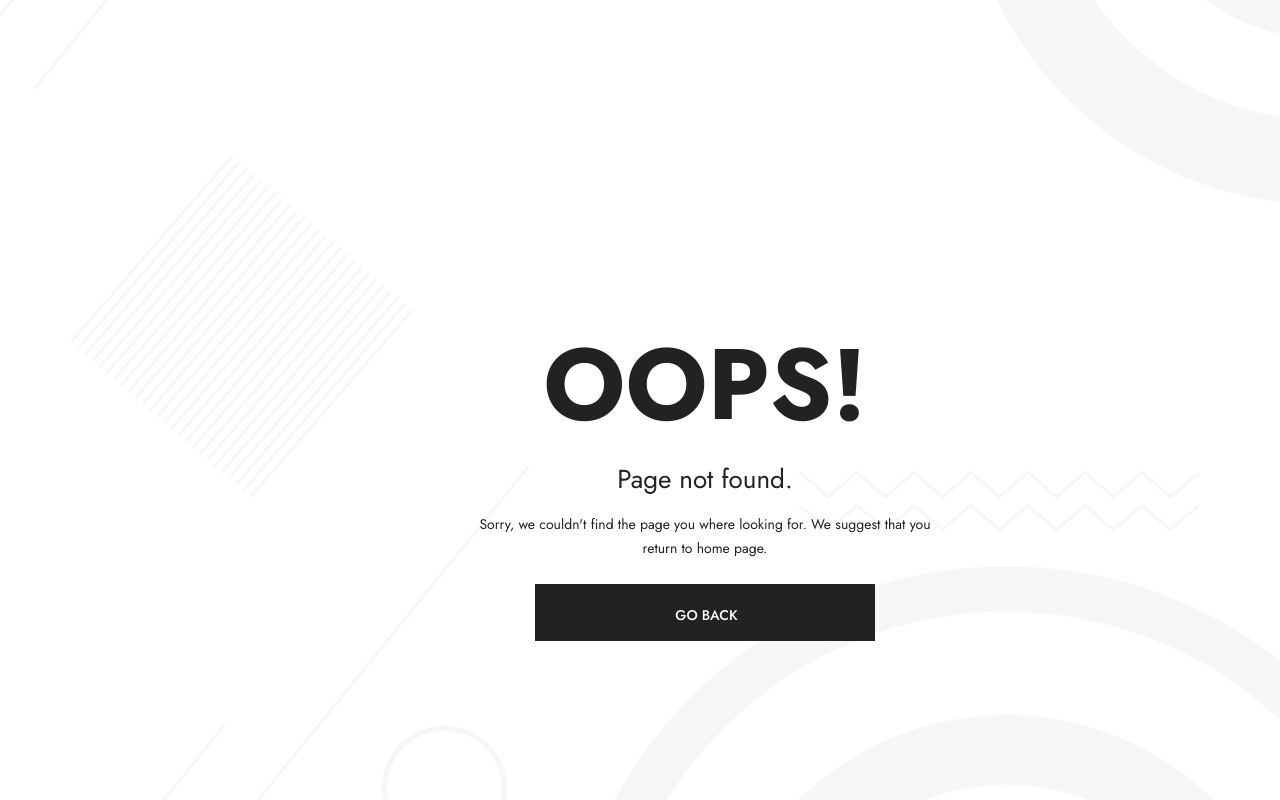
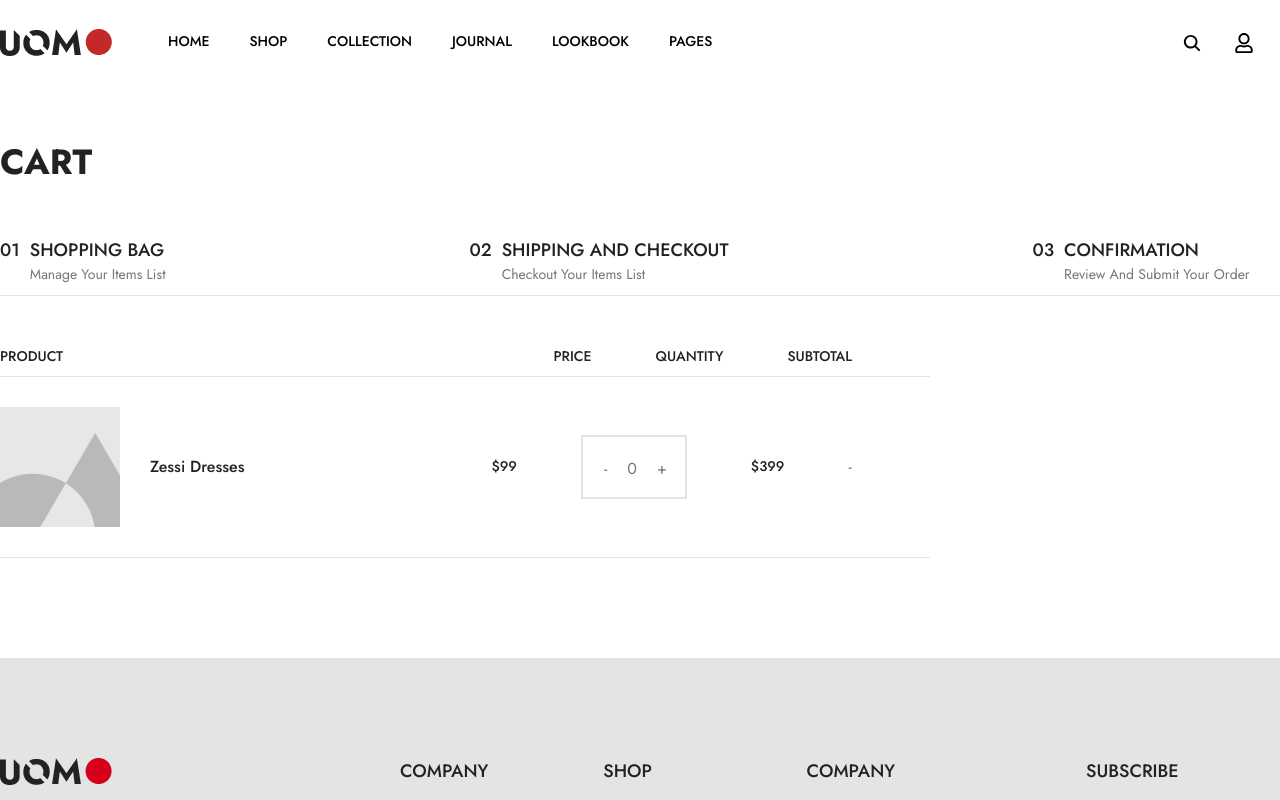
Before and after one commit to Sijan666/uomo-eCommerce, a React (Vite) app: page /cart in a window 1280 px wide. Before the commit this address had no page. Shown: the top 800 px of the page. Built offline with nearby package versions, Linux system fonts and the light colour scheme.

Commit message:
working on cart

```diff
--- a/src/App.jsx
+++ b/src/App.jsx
@@ -11,6 +11,7 @@ import Locator from "./components/pages/Locator";
 import TermsAndCondition from "./components/pages/TermsAndCondition";
 import BlogList from "./components/pages/BlogList";
 import ComingSoon from "./components/pages/ComingSoon";
+import Cart from "./components/pages/Cart";
 
 
 function App() {
@@ -28,6 +29,7 @@ function App() {
           <Route path="/terms" element={<TermsAndCondition />} />
           <Route path="/blogList" element={<BlogList />} />
           <Route path="/comingSoon" element={<ComingSoon />} />
+          <Route path="/cart" element={<Cart />} />
         </Route>
         <Route path="*" element={<Error />} />
       </Routes>
--- /dev/null
+++ b/src/components/pages/Cart.jsx
@@ -0,0 +1,94 @@
+import React, { useState } from 'react'
+import Container from '../Container'
+import Image from '../Image'
+import cart from '../../assets/cart.png'
+
+
+
+const Cart = () => {
+
+        const [count, setCount] = useState(0)
+
+
+        const handleIncrement = () => {
+            setCount(count + 1)
+        }
+
+        const handleDecrement = () => {
+            if (count > 0) {
+                setCount(count - 1)
+            }
+        }
+
+
+    return (
+        <>
+        <section id='cart'>
+            <div className="pt-15 pb-25">
+                <Container>
+                    <div className="heading mb-12">
+                        <h3 className='text-[35px] font-bold font-Jost text-[#222222]'>CART</h3>
+                    </div>
+                    <div className="flex gap-x-[304px] items-center pb-2.5 border-b border-[#E4E4E4]">
+                        <div className="flex gap-x-2.5">
+                            <h4 className='text-[18px] text-[#222222] font-Jost font-medium'>01</h4>
+                            <div className="">
+                                <h4 className='text-[18px] text-[#222222] font-Jost font-medium'>SHOPPING BAG</h4>
+                                <p className='text-[14px] font-Jost text-[#767676]'>Manage Your Items List</p>
+                            </div>
+                        </div>
+                        <div className="flex gap-x-2.5">
+                            <h4 className='text-[18px] text-[#222222] font-Jost font-medium'>02</h4>
+                            <div className="">
+                                <h4 className='text-[18px] text-[#222222] font-Jost font-medium'>SHIPPING AND CHECKOUT</h4>
+                                <p className='text-[14px] font-Jost text-[#767676]'>Checkout Your Items List</p>
+                            </div>
+                        </div>
+                        <div className="flex gap-x-2.5">
+                            <h4 className='text-[18px] text-[#222222] font-Jost font-medium'>03</h4>
+                            <div className="">
+                                <h4 className='text-[18px] text-[#222222] font-Jost font-medium'>CONFIRMATION</h4>
+                                <p className='text-[14px] font-Jost text-[#767676]'>Review And Submit Your Order</p>
+                            </div>
+                        </div>
+                    </div>
+                    <div className="flex justify-between">
+                        <div className="mt-12.5 md:w-[930px]">
+                            <div className="flex justify-between border-b pb-[9px] border-[#E4E4E4]">
+                                <div className="">
+                                    <h3 className='text-[14px] font-Jost font-medium text-[#222222]'>PRODUCT</h3>
+                                </div>
+                                <div className="flex gap-x-16 mr-[78px]">
+                                    <h3 className='text-[14px] font-Jost font-medium text-[#222222]'>PRICE</h3>
+                                    <h3 className='text-[14px] font-Jost font-medium text-[#222222]'>QUANTITY</h3>
+                                    <h3 className='text-[14px] font-Jost font-medium text-[#222222]'>SUBTOTAL</h3>
+                                </div>
+                            </div>
+                            <div className="border-b pb-7.5 border-[#E4E4E4]">
+                                <div className="mt-7.5 flex gap-x-[247px] items-center">
+                                    <div className=" flex gap-x-7.5 items-center ">
+                                        <Image imgSrc={cart}/>
+                                        <h3 className='text-base font-medium font-Jost text-[#222222]'>Zessi Dresses</h3>
+                                    </div>
+                                    <div className="flex gap-x-16 mr-[78px] items-center">
+                                        <h3 className='text-[14px] font-Jost font-medium text-[#222222]'>$99</h3>
+                                        <div className="flex items-center justify-between border-2 border-[#E4E4E4] gap-x-5 pt-5 pb-4 pr-[18px] pl-[21px]">
+                                            <button onClick={handleDecrement} className='text-[#767676] font-Jost text-base cursor-pointer'>-</button>
+                                            <p className='text-[#767676] font-Jost text-base leading-6'>{count}</p>
+                                            <button onClick={handleIncrement} className='text-[#767676] font-Jost text-base cursor-pointer'>+</button>
+                                        </div>
+                                        <h3 className='text-[14px] font-Jost font-medium text-[#222222]'>$399</h3>
+                                        <button onClick={handleDecrement} className='text-[#767676] font-Jost text-base cursor-pointer'>-</button>
+                                    </div>
+                                </div>
+                            </div>
+                        </div>
+                    </div>
+                </Container>
+            </div>
+        </section>
+        </>
+    )
+}
+
+export default Cart
```
Also changed, not shown: src/assets/cart.png (added).
